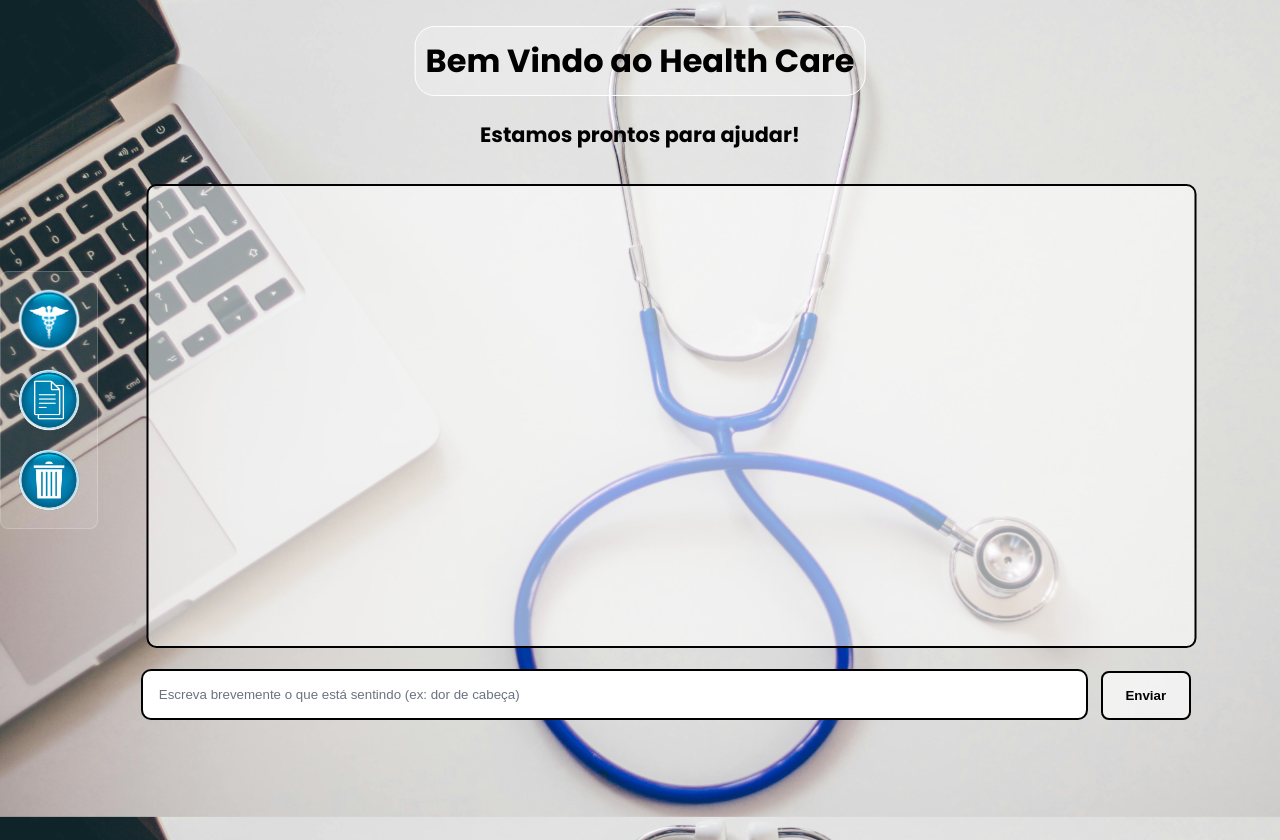
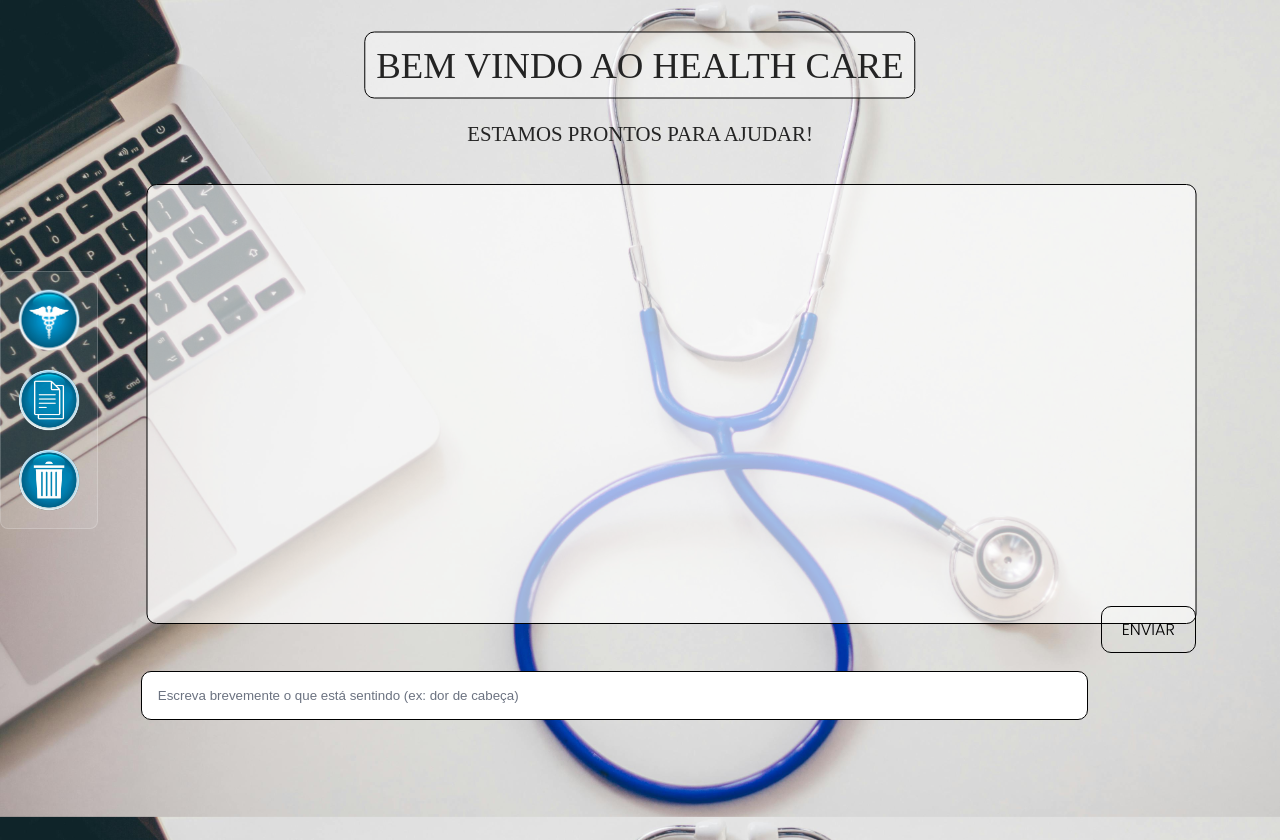
Before and after one commit to Vdt9000/Projeto-Health-Care, a React (Create React App) app in the folder front/: page / in a window 1280 px wide. Built offline with nearby package versions, Linux system fonts and the light colour scheme; the HTML template or start-up script is replaced by a standard one.

Commit message:
Alterações Finais (agora é final mesmo)

```diff
--- a/front/src/App.js
+++ b/front/src/App.js
@@ -1,6 +1,7 @@
 import React from 'react';
 import Header from './components/Header';
 import HealthChat from './components/HealthChat';
+import BotaoEnviar from './components/BotaoEnviar';
 
 
 function App() {
@@ -8,6 +9,7 @@ function App() {
     <div>
       <Header />
       <HealthChat />
+      <BotaoEnviar/>
 
 
     </div>
--- a/front/src/components/Bordas.css
+++ b/front/src/components/Bordas.css
@@ -19,28 +19,33 @@ body {
 
 
 #titulo {
+    font-family: 'Birds of Paradise';
+    color: #242424;
+    font-size: 2.3rem;
+    font-weight: 400; /* Ajusta o peso da fonte para uma aparência mais leve */
     position: fixed;
     top: 5%;
     left: 50%;
     transform: translate(-50%, -50%);
-    font-size: 2rem;
-    color: rgb(0, 0, 0);
-    background-color: rgba(255, 255, 255, 0.24);
-    border: 1px solid rgb(255, 255, 255);
-    padding: 10px;
-    border-radius: 20px;
+    background-color: rgba(255, 255, 255, 0.411);
+    border: 1px solid rgb(0, 0, 0);
+    padding: 11px;
+    border-radius: 10px;
     text-align: center;
     max-width: 90%;
 }
 
 
+
 #subtitulo {
+    font-family: 'Birds of Paradise';
+    font-weight: 100; /* Ajusta o peso da fonte para uma aparência mais leve */
     position: fixed;
     top: 15%;
     left: 50%;
     transform: translate(-50%, -50%);
     font-size: 1.3rem;
-    color: rgb(0, 0, 0);
+    color: #242424;
     text-align: center;
     max-width: 90%;
 }
--- /dev/null
+++ b/front/src/components/BotaoEnviar.js
@@ -0,0 +1,11 @@
+
+import React from 'react';
+import './Chat.css';
+
+const BotaoEnviar = ({ onClick }) => {
+    return (
+        <a href="#" className="btn" onClick={onClick}>Enviar</a>
+    );
+};
+
+export default BotaoEnviar;
--- a/front/src/components/Chat.css
+++ b/front/src/components/Chat.css
@@ -1,3 +1,5 @@
+@import url('https://fonts.googleapis.com/css?family=Poppins:wght@300;480;600;700;800;900&display=swap');
+
 .chat-container {
     display: flex;
     justify-content: center;
@@ -7,8 +9,8 @@
 
 /* Caixa de mensagens do chat */
 .chat-box {
-    background-color: rgba(255, 255, 255, 0.56); /* usando rgba para controlar a opacidade */
-    border: 2px solid #000;
+    background-color: rgba(255, 255, 255, 0.63); /* usando rgba para controlar a opacidade */
+    border: 1.4px solid #000;
     overflow-y: scroll;
     scrollbar-width: thin; /* Firefox */
     scrollbar-color: #000 transparent; /* Firefox */
@@ -17,8 +19,8 @@
     position: fixed;
     width: 100%;
     max-width: 1050px;
-    height: 58vh;
-    max-height: 58vh; /* corrigindo a altura */
+    height: 55vh;
+    max-height: 55vh; /* corrigindo a altura */
     top: 23%;
     left: 50%;
     transform: translateX(-47%); /* centralizando horizontalmente */
@@ -33,32 +35,64 @@
 .input-field {
     width: 74%;
     padding: 1rem;
-    border: 2px solid #000;
+    border: 1.4px solid #000;
     border-radius: 10px;
-    margin-top: 10px;
+    margin-top: 1px;
     position: fixed;
-    bottom: 10%; /* ajustando para uma melhor responsividade */
+    bottom: 10%; /* ajustando responsividade */
     left: 11%;
     margin-right: 1rem;
 }
 
-/* Botão */
-.send-button {
-    background-color: rgba(255, 255, 255, 0.65);
-    color: #000;
-    border: 2px solid #000;
-    padding: 15px;
-    border-radius: 8px;
-    cursor: pointer;
-    margin-top: 10px;
-    position: fixed;
-    bottom: 10%; /* ajustando para uma melhor responsividade */
-    left: 86%;
-    min-width: 90px;
-    font-weight: bold;
+/* Botão do site uiverse (sites com css prontos)*/
+.btn:link,
+.btn:visited {
+
+  text-transform: uppercase;
+  text-decoration: none;
+  color: #000000;
+
+  padding: 10px 20px;
+  border: 1.4px solid;
+  border-radius: 10px;
+  display: inline-block;
+  transition: all .2s;
+  position: fixed;
+  left: 86%;
+  margin-top: 186px;
+
 }
 
-/* Estilo da scrollbar para navegadores WebKit (Chrome, Safari) */
+.btn:hover {
+  transform: translateY(-5px);
+  box-shadow: 0 10px 20px rgba(0, 0, 0, 0.5);
+}
+
+.btn:active {
+  transform: translateY(-3px);
+}
+
+.btn::after {
+  content: "";
+  display: inline-block;
+  height: 100%;
+  width: 100%;
+  border-radius: 100px;
+  top: 0;
+  left: 0;
+  position: absolute;
+  z-index: -1;
+  transition: all .3s;
+}
+
+.btn:hover::after {
+  background-color: rgb(0, 89, 255);
+  transform: scaleX(1.4) scaleY(1.5);
+  opacity: 0;
+}
+
+
+/* Estilo da scrollbar */
 .chat-box::-webkit-scrollbar {
     width: 12px;
 }
--- a/front/src/components/Header.js
+++ b/front/src/components/Header.js
@@ -5,8 +5,8 @@ import './Bordas.css';
 function Header() {
   return (
     <header>
-       <h1 id="titulo">Bem Vindo ao Health Care</h1> {/*esse texto fica em cima do chat */}
-      <h1 id="subtitulo">Estamos prontos para ajudar!</h1>
+       <h1 id="titulo">BEM VINDO AO HEALTH CARE</h1> {/*esse texto fica em cima do chat */}
+      <h1 id="subtitulo">ESTAMOS PRONTOS PARA AJUDAR!</h1>
     </header>
   );
 }
--- a/front/src/components/HealthChat.js
+++ b/front/src/components/HealthChat.js
@@ -7,15 +7,16 @@ import { Toast } from 'primereact/toast';
 import InfoIcon from '../components/img/Info.png'; // esse importa o ícone de info
 import LixoIcon from '../components/img/Lixo.png'; // esse importa o ícone de lixo
 import SalvarIcon from '../components/img/Salvar.png'; // esse importa o ícone de salvar
+import BotaoEnviar from './BotaoEnviar'; // Importa o novo componente de botão
+
+function HealthChat() {
+  const [messages, setMessages] = useState([]); // pra armazenar mensagens
+  const [inputValue, setInputValue] = useState('');// pra armazenar valor do input
+  const [position] = useState('left');// pra deixar os icones na esquerda da tela
+  const [visible, setVisible] = useState(false);
+  const toast = useRef(null);
 
 
-function HealthChat() {
-
-  const [messages, setMessages] = useState([]); // pra armazenar mensagens
- const [inputValue, setInputValue] = useState('');// pra armazenar valor do input
- const [position] = useState('left');// pra deixar os icones na esquerda da tela
-  const [visible, setVisible] = useState(false);
-    const toast = useRef(null);
 
   // Função pra enviar mensagem
   const handleMessageSend = () => {
@@ -31,7 +32,7 @@ function HealthChat() {
     }
   };
 
-  // isso limpar o chat
+  // isso limpa o chat
   const clearChat = () => {
     setMessages([]);
   };
@@ -110,9 +111,7 @@ function HealthChat() {
             className="input-field"
           />
 
-          <button type="submit" className="send-button">
-            Enviar
-          </button>
+          <BotaoEnviar onClick={handleSubmit} />
 
         </form>
       </div>
```
